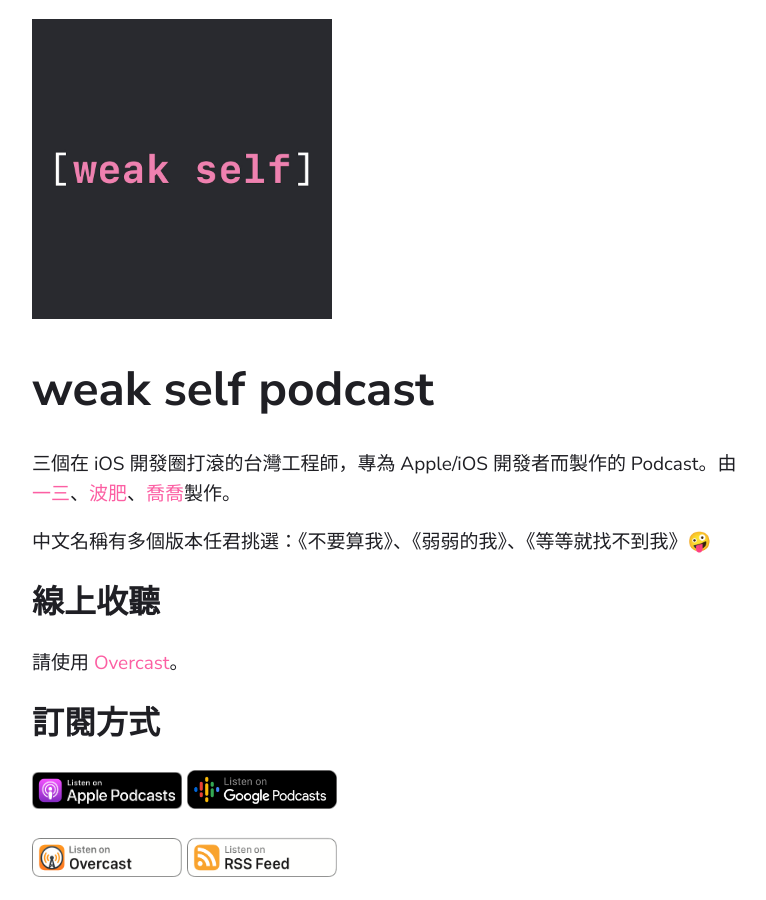
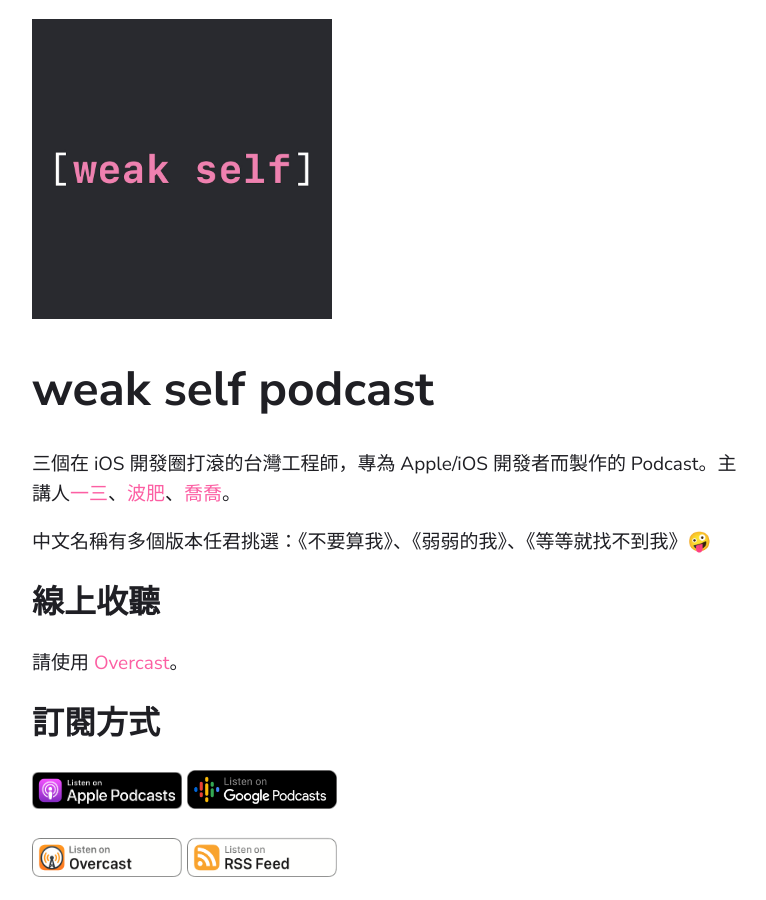
Before and after one commit to weakselfpodcast/weakselfpodcast.github.io, a Jekyll site: the page built from index.md, in a window 1280 px wide and 900 px high. Shown: the whole window, without its empty margins (68-834 px from the left). Built offline with Jekyll 4.4.1, drawn with Linux system fonts in a browser that asks for light colours.

Commit message:
Update index

```diff
--- a/index.md
+++ b/index.md
@@ -7,7 +7,7 @@ permalink: index.html
 
 # weak self podcast
 
-三個在 iOS 開發圈打滾的台灣工程師，專為 Apple/iOS 開發者而製作的 Podcast。由[一三](https://twitter.com/@ethanhuang13)、[波肥](https://twitter.com/@PofatTseng)、[喬喬](https://twitter.com/@joe_trash_talk)製作。
+三個在 iOS 開發圈打滾的台灣工程師，專為 Apple/iOS 開發者而製作的 Podcast。主講人[一三](https://twitter.com/@ethanhuang13)、[波肥](https://twitter.com/@PofatTseng)、[喬喬](https://twitter.com/@joe_trash_talk)。
 
 中文名稱有多個版本任君挑選：《不要算我》、《弱弱的我》、《等等就找不到我》🤪
 
```
